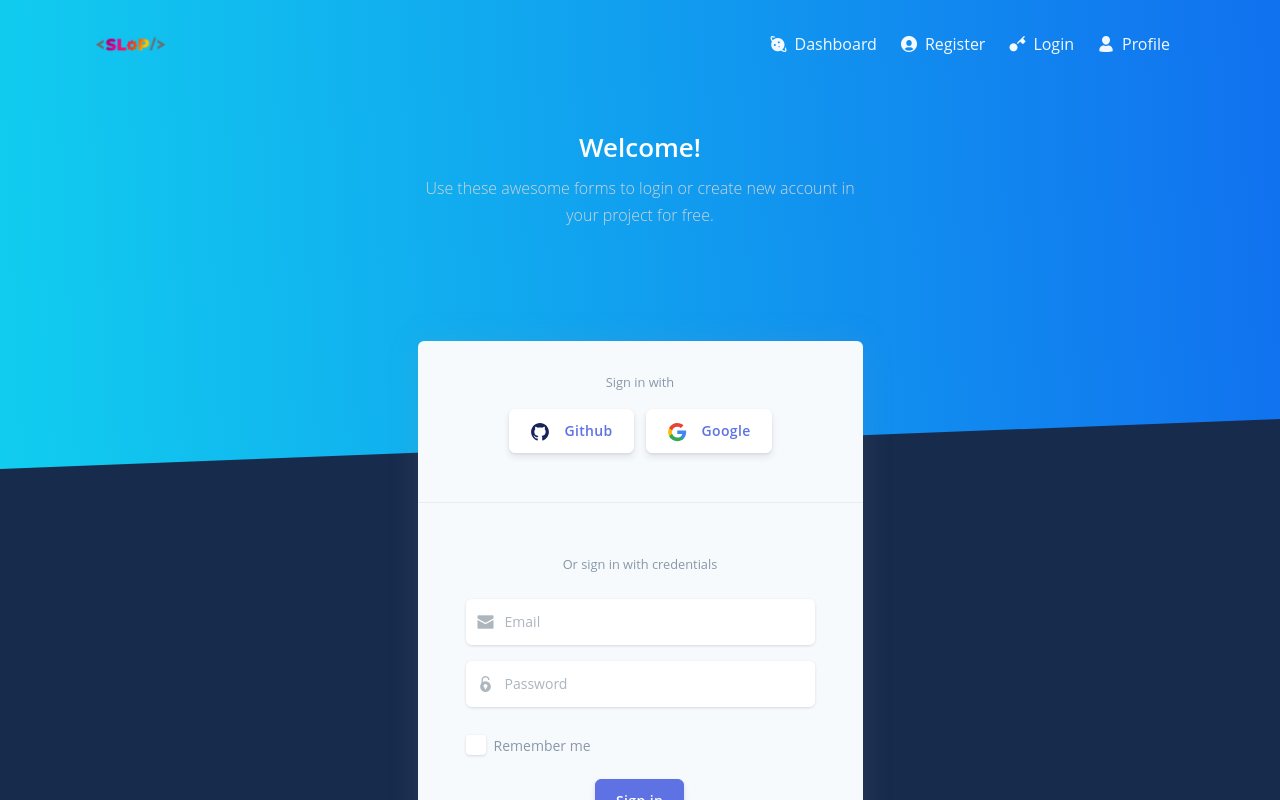
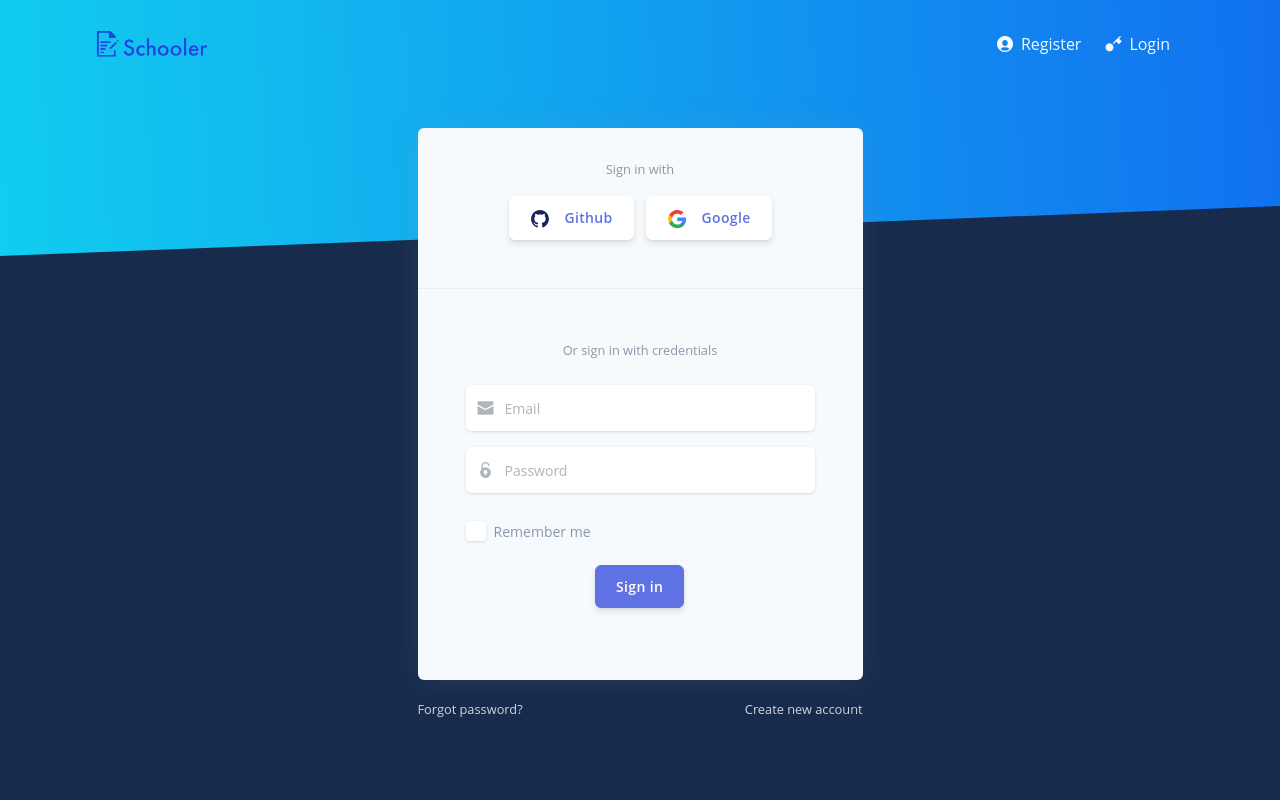
Before and after one commit to meet59patel/schooler, a React (Create React App) app: page /auth/login in a window 1280 px wide. Shown: the top 800 px of the page. Built offline with nearby package versions, Linux system fonts and the light colour scheme; what react-google-maps would draw is missing.

Commit message:
Minor Improvements

```diff
--- a/src/components/Navbars/AdminNavbar.js
+++ b/src/components/Navbars/AdminNavbar.js
@@ -84,9 +84,9 @@ function AdminNavbar(props) {
                     <span>Support</span>
                   </DropdownItem>
                   <DropdownItem divider />
-                  <DropdownItem href="#pablo" onClick={e => e.preventDefault()}>
+                  <DropdownItem href="#pablo" onClick={()=>{signOut(userDispatch,props.history)}}>
                     <i className="ni ni-user-run" />
-                    <span onClick={()=>{signOut(userDispatch,props.history)}}>Logout</span>
+                    <span>Logout</span>
                   </DropdownItem>
                 </DropdownMenu>
               </UncontrolledDropdown>
--- a/src/components/Navbars/AuthNavbar.js
+++ b/src/components/Navbars/AuthNavbar.js
@@ -52,17 +52,10 @@ class AdminNavbar extends React.Component {
               </div>
               <Nav className="ml-auto" navbar>
                 <NavItem>
-                  <NavLink className="nav-link-icon" to="/" tag={Link}>
-                    <i className="ni ni-planet" />
-                    <span className="nav-link-inner--text">Dashboard</span>
-                  </NavLink>
-                </NavItem>
-                <NavItem>
                   <NavLink
                     className="nav-link-icon"
                     to="/auth/register"
-                    tag={Link}
-                  >
+                    tag={Link}>
                     <i className="ni ni-circle-08" />
                     <span className="nav-link-inner--text">Register</span>
                   </NavLink>
@@ -77,16 +70,6 @@ class AdminNavbar extends React.Component {
                     <span className="nav-link-inner--text">Login</span>
                   </NavLink>
                 </NavItem>
-                <NavItem>
-                  <NavLink
-                    className="nav-link-icon"
-                    to="/admin/user-profile"
-                    tag={Link}
-                  >
-                    <i className="ni ni-single-02" />
-                    <span className="nav-link-inner--text">Profile</span>
-                  </NavLink>
-                </NavItem>
               </Nav>
             </UncontrolledCollapse>
           </Container>
--- a/src/components/Sidebar/Sidebar.js
+++ b/src/components/Sidebar/Sidebar.js
@@ -1,7 +1,8 @@
-import React from "react";
+import React,{useState} from "react";
 import { NavLink as NavLinkRRD, Link } from "react-router-dom";
 // nodejs library to set properties for components
 import { PropTypes } from "prop-types";
+import {useUserDispatch,signOut} from '../../context/UserContext';
 
 // reactstrap components
 import {
@@ -26,39 +27,27 @@ import {
   Col
 } from "reactstrap";
 
-class Sidebar extends React.Component {
-  state = {
-    collapseOpen: false
-  };
-  constructor(props) {
-    super(props);
-    this.activeRoute.bind(this);
-  }
-  // verifies if routeName is the one active (in browser input)
-  activeRoute(routeName) {
-    return this.props.location.pathname.indexOf(routeName) > -1 ? "active" : "";
-  }
-  // toggles collapse between opened and closed (true/false)
-  toggleCollapse = () => {
-    this.setState({
-      collapseOpen: !this.state.collapseOpen
-    });
+function Sidebar(props) {
+
+  var userDispatch = useUserDispatch();
+  const [collapseOpen,setCollapseOpen] = useState(false);
+
+  const toggleCollapse =()=> {
+      setCollapseOpen(!collapseOpen);
   };
   // closes the collapse
-  closeCollapse = () => {
-    this.setState({
-      collapseOpen: false
-    });
+  const closeCollapse =()=> {
+    setCollapseOpen(false);
   };
   // creates the links that appear in the left menu / Sidebar
-  createLinks = routes => {
+  const createLinks = (routes)=>{
     return routes.map((prop, key) => {
       return (
         <NavItem key={key}>
           <NavLink
             to={prop.layout + prop.path}
             tag={NavLinkRRD}
-            onClick={this.closeCollapse}
+            onClick={closeCollapse}
             activeClassName="active"
           >
             <i className={prop.icon} />
@@ -68,8 +57,9 @@ class Sidebar extends React.Component {
       );
     });
   };
-  render() {
-    const { routes, logo } = this.props;
+
+
+    const { routes, logo } = props;
     let navbarBrandProps;
     if (logo && logo.innerLink) {
       navbarBrandProps = {
@@ -93,7 +83,7 @@ class Sidebar extends React.Component {
           <button
             className="navbar-toggler"
             type="button"
-            onClick={this.toggleCollapse}
+            onClick={toggleCollapse}
           >
             <span className="navbar-toggler-icon" />
           </button>
@@ -156,7 +146,7 @@ class Sidebar extends React.Component {
                   <span>Support</span>
                 </DropdownItem>
                 <DropdownItem divider />
-                <DropdownItem href="#pablo" onClick={e => e.preventDefault()}>
+                <DropdownItem href="#pablo" onClick={()=> signOut(userDispatch,props.history)}>
                   <i className="ni ni-user-run" />
                   <span>Logout</span>
                 </DropdownItem>
@@ -164,7 +154,7 @@ class Sidebar extends React.Component {
             </UncontrolledDropdown>
           </Nav>
           {/* Collapse */}
-          <Collapse navbar isOpen={this.state.collapseOpen}>
+          <Collapse navbar isOpen={collapseOpen}>
             {/* Collapse header */}
             <div className="navbar-collapse-header d-md-none">
               <Row>
@@ -185,7 +175,7 @@ class Sidebar extends React.Component {
                   <button
                     className="navbar-toggler"
                     type="button"
-                    onClick={this.toggleCollapse}
+                    onClick={toggleCollapse}
                   >
                     <span />
                     <span />
@@ -210,7 +200,7 @@ class Sidebar extends React.Component {
               </InputGroup>
             </Form>
             {/* Navigation */}
-            <Nav navbar>{this.createLinks(routes)}</Nav>
+            <Nav navbar>{createLinks(routes)}</Nav>
             {/* Divider */}
             <hr className="my-3" />
             {/* Heading */}
@@ -249,7 +239,6 @@ class Sidebar extends React.Component {
       </Navbar>
     );
   }
-}
 
 Sidebar.defaultProps = {
   routes: [{}]
--- a/src/layouts/Auth.js
+++ b/src/layouts/Auth.js
@@ -1,7 +1,7 @@
 import React from "react";
 import { Route, Switch, Redirect } from "react-router-dom";
 // reactstrap components
-import { Container, Row, Col } from "reactstrap";
+import { Container, Row } from "reactstrap";
 
 // core components
 import AuthNavbar from "../components/Navbars/AuthNavbar.js";
@@ -37,19 +37,7 @@ class Auth extends React.Component {
         <div className="main-content">
           <AuthNavbar />
           <div className="header bg-gradient-info py-7 py-lg-8">
-            <Container>
-              <div className="header-body text-center mb-7">
-                <Row className="justify-content-center">
-                  <Col lg="5" md="6">
-                    <h1 className="text-white">Welcome!</h1>
-                    <p className="text-lead text-light">
-                      Use these awesome forms to login or create new account in
-                      your project for free.
-                    </p>
-                  </Col>
-                </Row>
-              </div>
-            </Container>
+
             <div className="separator separator-bottom separator-skew zindex-100">
               <svg
                 xmlns="http://www.w3.org/2000/svg"
--- a/src/views/examples/Login.js
+++ b/src/views/examples/Login.js
@@ -1,5 +1,6 @@
 import React from "react";
 
+import {Link} from 'react-router-dom';
 // reactstrap components
 import {
   Button,
@@ -118,13 +119,9 @@ function Login(props) {
               </a>
             </Col>
             <Col className="text-right" xs="6">
-              <a
-                className="text-light"
-                href="#pablo"
-                onClick={e => e.preventDefault()}
-              >
-                <small>Create new account</small>
-              </a>
+              <Link to='/auth/register' className="text-light">
+               <small>Create new account</small>
+              </Link>
             </Col>
           </Row>
         </Col>
```
Also changed, not shown: src/assets/img/brand/schoolr-logo.png.
